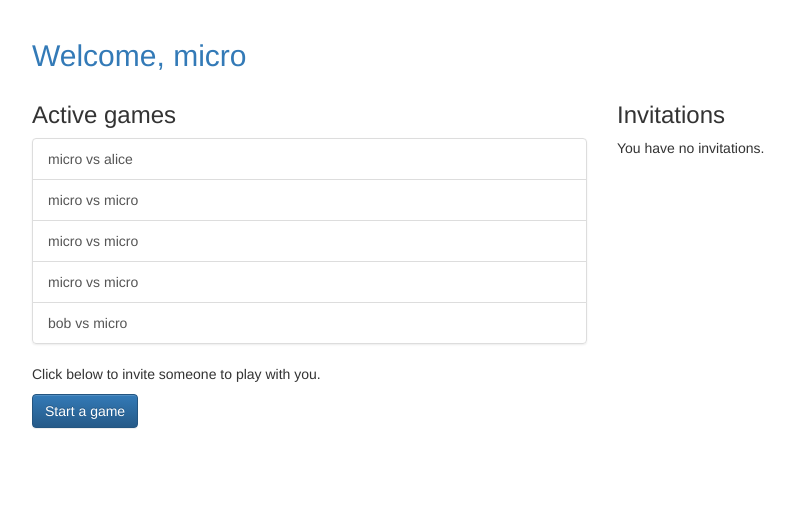
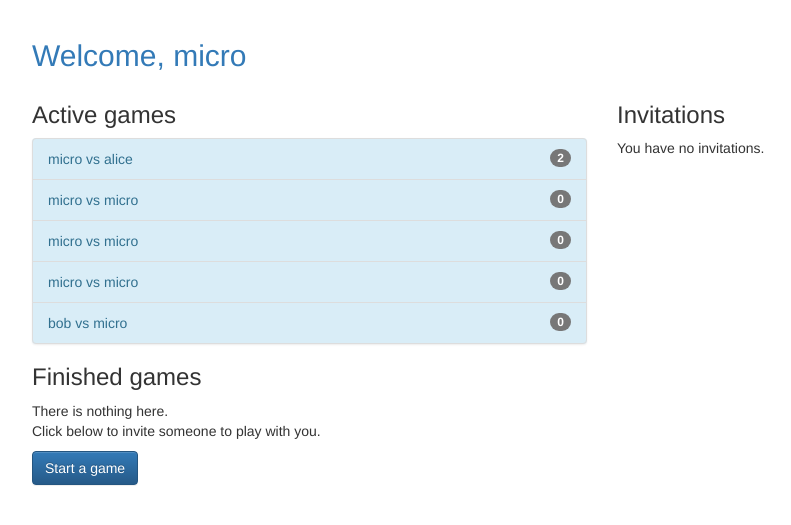
Before and after one commit to ForeverDreamer/django_learning, a Django app: page /player/home in a window 1280 px wide. Shown: the part 51-576 px from the top of the page, without its empty margins (38-829 px from the left). Run offline with Django 3.2, Linux system fonts and the light colour scheme; a user stored in the database is signed in; data comes from the database, SQL or seed files in the repository; some libraries are stand-ins or nearby versions.

Commit message:
Django Fundamentals(9 Making Moves) 7)  Demo Template Includes

```diff
--- a/django_fundamentals/tictactoe/player/views.py
+++ b/django_fundamentals/tictactoe/player/views.py
@@ -12,10 +12,11 @@ from .models import Invitation
 def home(request):
     my_games = Game.objects.games_for_user(request.user)
     active_games = my_games.active()
+    finished_games = my_games.difference(active_games)
     invitations = request.user.invitations_received.all()
-
     return render(request, "player/home.html",
-                  {'games': active_games,
+                  {'active_games': active_games,
+                   'finished_games': finished_games,
                    'invitations': invitations})
 
 
--- /dev/null
+++ b/django_fundamentals/tictactoe/templates/player/game_list_snippet.html
@@ -0,0 +1,29 @@
+{% if games_list %}
+
+    <div class="list-group bg-info" >
+        {% for game in games_list %}
+            <a class="list-group-item list-group-item-info"
+               href="{{ game.get_absolute_url }}">
+                {{ game }}
+                {% if game.status not in 'FS' %}
+                    {% if game.status == "D" %}
+                        -- Draw
+                    {% elif game.status == "W" and user == game.first_player %}
+                        -- You won!
+                    {% elif game.status == "L" and user == game.second_player %}
+                        -- You won!
+                    {% else %}
+                        -- You lost
+                    {% endif %}
+                {% endif %}
+                <span class="badge">{{ game.move_set.count }}</span>
+            </a>
+        {% endfor %}
+    </div>
+
+
+{% else %}
+
+    There is nothing here.
+
+{% endif %}
--- a/django_fundamentals/tictactoe/templates/player/home.html
+++ b/django_fundamentals/tictactoe/templates/player/home.html
@@ -11,13 +11,11 @@
         <div class="col-md-6">
             <h3>Active games</h3>
 
-            <ul class="list-group">
-                {% for g in games %}
-                    <a class="list-group-item" href="{{ g.get_absolute_url }}">
-                        {{ g.first_player }} vs {{ g.second_player }}
-                    </a>
-                {% endfor %}
-            </ul>
+            {% include "player/game_list_snippet.html" with games_list=active_games %}
+
+            <h3>Finished games</h3>
+
+            {% include "player/game_list_snippet.html" with games_list=finished_games %}
 
             <p>Click below to invite someone to play with you.</p>
             <p>
```
